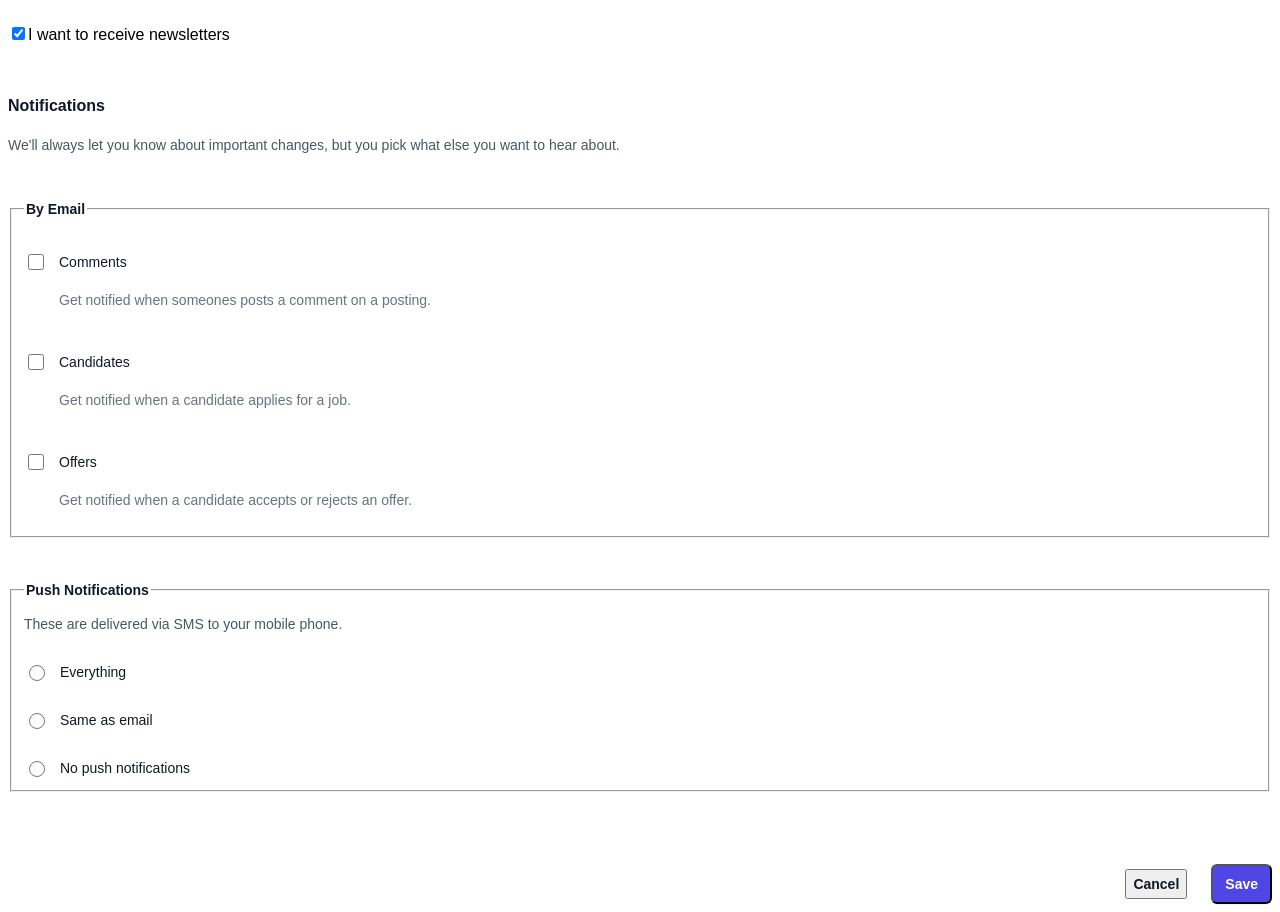
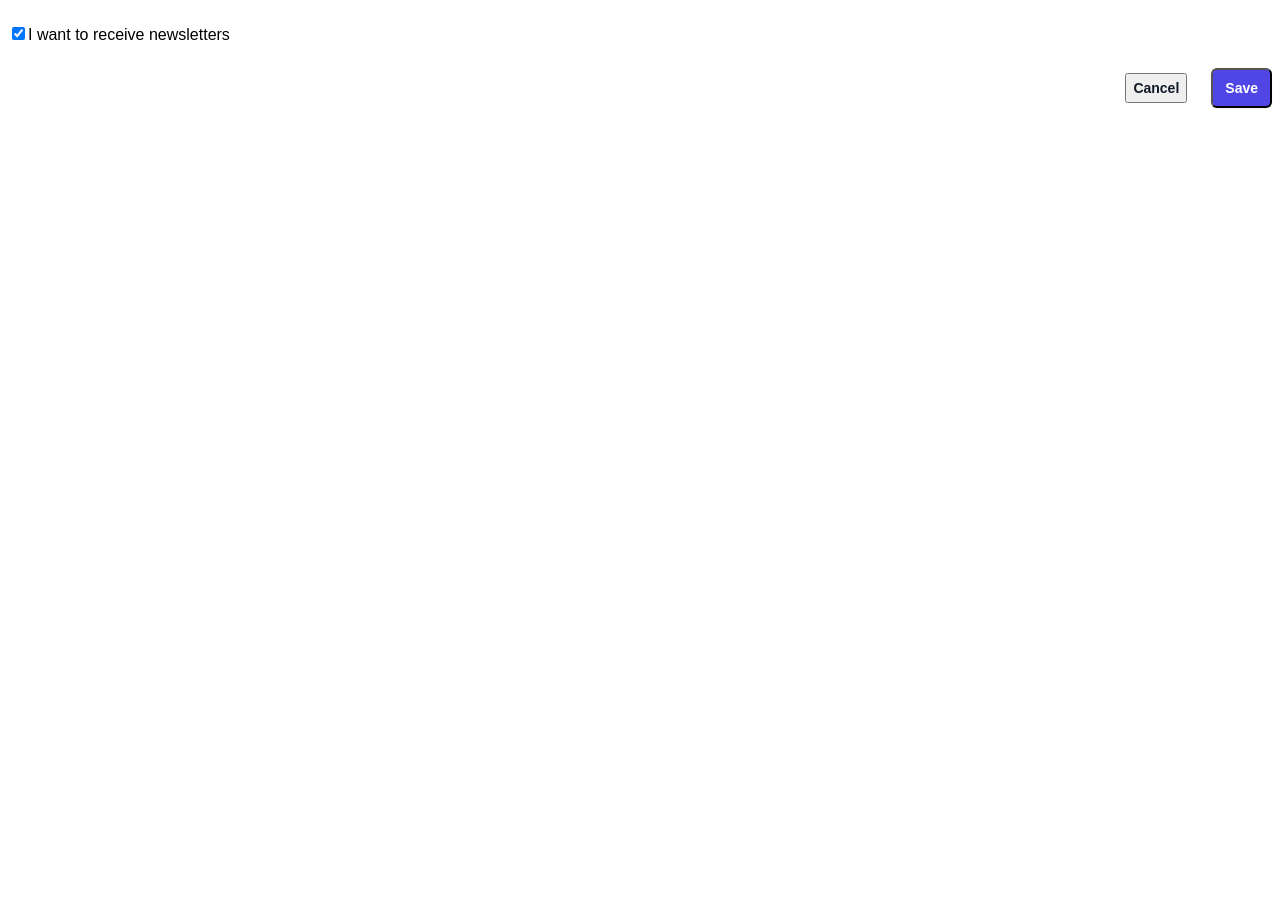
Before and after one commit to Rufus412/Sign-me.up, a Vue app: page / in a window 1280 px wide. Shown: the part 660-1572 px from the top of the page. After the commit the page ends 800 px from the top, so only its background shows below. Built offline with nearby package versions, Linux system fonts and the light colour scheme.

Commit message:
Done with all UI:s only thing remaining is to improve the code

```diff
--- a/src/components/Form.vue
+++ b/src/components/Form.vue
@@ -70,7 +70,7 @@ export default {
           <div class="sm:col-span-3">
             <label for="country" class="block text-sm font-medium leading-6 text-gray-900">Country</label>
             <div class="mt-2">
-              <select id="country" name="country" v-model="info.Country" autocomplete="country-name" class="block w-full rounded-md border py-1.5 text-gray-900 shadow-sm ring-1 ring-inset ring-gray-300 focus:ring-2 focus:ring-inset focus:ring-indigo-600 sm:max-w-xs sm:text-sm sm:leading-6">
+              <select id="country" name="country" v-model="info.country" autocomplete="country-name" class="block w-full rounded-md border py-1.5 text-gray-900 shadow-sm ring-1 ring-inset ring-gray-300 focus:ring-2 focus:ring-inset focus:ring-indigo-600 sm:max-w-xs sm:text-sm sm:leading-6">
                 <option>United States</option>
                 <option>Canada</option>
                 <option>Mexico</option>
@@ -96,7 +96,7 @@ export default {
           <div class="sm:col-span-3">
             <label for="postal-code" class="block text-sm font-medium leading-6 text-gray-900">ZIP / Postal code</label>
             <div class="mt-2">
-              <input type="text" name="postal-code" id="postal-code" autocomplete="postal-code" class="block w-full rounded-md border py-1.5 text-gray-900 shadow-sm ring-1 ring-inset ring-gray-300 placeholder:text-gray-400 focus:ring-2 focus:ring-inset focus:ring-indigo-600 sm:text-sm sm:leading-6" />
+              <input type="text" name="postal-code" id="postal-code" v-model="info.zip" autocomplete="postal-code" class="block w-full rounded-md border py-1.5 text-gray-900 shadow-sm ring-1 ring-inset ring-gray-300 placeholder:text-gray-400 focus:ring-2 focus:ring-inset focus:ring-indigo-600 sm:text-sm sm:leading-6" />
             </div>
           </div>
         </div>
@@ -104,65 +104,6 @@ export default {
 
       <input type="checkbox" v-model="info.newsLetter" class="">
       <label>I want to receive newsletters</label><br>
-
-
-      <div class="border-b border-gray-900/10 pb-12">
-        <h2 class="text-base font-semibold leading-7 text-gray-900">Notifications</h2>
-        <p class="mt-1 text-sm leading-6 text-gray-600">We'll always let you know about important changes, but you pick what else you want to hear about.</p>
-
-        <div class="mt-10 space-y-10">
-          <fieldset>
-            <legend class="text-sm font-semibold leading-6 text-gray-900">By Email</legend>
-            <div class="mt-6 space-y-6">
-              <div class="relative flex gap-x-3">
-                <div class="flex h-6 items-center">
-                  <input id="comments" name="comments" type="checkbox" class="h-4 w-4 rounded border-gray-300 text-indigo-600 focus:ring-indigo-600" />
-                </div>
-                <div class="text-sm leading-6">
-                  <label for="comments" class="font-medium text-gray-900">Comments</label>
-                  <p class="text-gray-500">Get notified when someones posts a comment on a posting.</p>
-                </div>
-              </div>
-              <div class="relative flex gap-x-3">
-                <div class="flex h-6 items-center">
-                  <input id="candidates" name="candidates" type="checkbox" class="h-4 w-4 rounded border-gray-300 text-indigo-600 focus:ring-indigo-600" />
-                </div>
-                <div class="text-sm leading-6">
-                  <label for="candidates" class="font-medium text-gray-900">Candidates</label>
-                  <p class="text-gray-500">Get notified when a candidate applies for a job.</p>
-                </div>
-              </div>
-              <div class="relative flex gap-x-3">
-                <div class="flex h-6 items-center">
-                  <input id="offers" name="offers" type="checkbox" class="h-4 w-4 rounded border-gray-300 text-indigo-600 focus:ring-indigo-600" />
-                </div>
-                <div class="text-sm leading-6">
-                  <label for="offers" class="font-medium text-gray-900">Offers</label>
-                  <p class="text-gray-500">Get notified when a candidate accepts or rejects an offer.</p>
-                </div>
-              </div>
-            </div>
-          </fieldset>
-          <fieldset>
-            <legend class="text-sm font-semibold leading-6 text-gray-900">Push Notifications</legend>
-            <p class="mt-1 text-sm leading-6 text-gray-600">These are delivered via SMS to your mobile phone.</p>
-            <div class="mt-6 space-y-6">
-              <div class="flex items-center gap-x-3">
-                <input id="push-everything" name="push-notifications" type="radio" class="h-4 w-4 border-gray-300 text-indigo-600 focus:ring-indigo-600" />
-                <label for="push-everything" class="block text-sm font-medium leading-6 text-gray-900">Everything</label>
-              </div>
-              <div class="flex items-center gap-x-3">
-                <input id="push-email" name="push-notifications" type="radio" class="h-4 w-4 border-gray-300 text-indigo-600 focus:ring-indigo-600" />
-                <label for="push-email" class="block text-sm font-medium leading-6 text-gray-900">Same as email</label>
-              </div>
-              <div class="flex items-center gap-x-3">
-                <input id="push-nothing" name="push-notifications" type="radio" class="h-4 w-4 border-gray-300 text-indigo-600 focus:ring-indigo-600" />
-                <label for="push-nothing" class="block text-sm font-medium leading-6 text-gray-900">No push notifications</label>
-              </div>
-            </div>
-          </fieldset>
-        </div>
-      </div>
     </div>
 
     <div class="mt-6 flex items-center justify-end gap-x-6">
--- a/src/components/FormCheck.vue
+++ b/src/components/FormCheck.vue
@@ -5,7 +5,6 @@ import { useStore } from '../stores/counter.js';
 <script>
 
 export default {
-
     props: {
         info: {
             required: false
@@ -30,38 +29,51 @@ export default {
 </script>
 
 <template>
-    <div>
-        <body class="bg-white text-center mx-44">
-            <h1 class="mt-10 p-10">Is this correct?</h1>
-            <div class="">
-                <div id="check" v-for="(value, key ) in info" class="text-lg grid gap-1 grid-cols-3 grid-rows-2"> {{ key }}: {{ value }}
-                </div>
-            </div>
-            <button class="button cursor-pointer p-3 mb-10 bg-green-500 border-none" id="submit" type="button" @click="formConfirmed"> Yes!</button>
-            <button class="button cursor-pointer ml-4 p-3 bg-red-500 border-none" id="redo" type="button" @click="redoForm"> No!</button>
-        </body>
+  <div>
+    <div class="px-4 sm:px-0">
+      <h3 class="text-base font-semibold leading-7 text-gray-900">Applicant Information</h3>
+      <p class="mt-1 max-w-2xl text-sm leading-6 text-gray-500">Personal details and application.</p>
     </div>
+    <div class="mt-6 border-t border-gray-100">
+      <dl class="divide-y divide-gray-100">
+        <div class="bg-gray-50 px-4 py-6 sm:grid sm:grid-cols-3 sm:gap-4 sm:px-3">
+          <dt class="text-sm font-medium leading-6 text-gray-900">Full name</dt>
+          <dd class="mt-1 text-sm leading-6 text-gray-700 sm:col-span-2 sm:mt-0">{{ info.firstName}} {{ info.lastName }}</dd>
+        </div>
+        <div class="bg-white px-4 py-6 sm:grid sm:grid-cols-3 sm:gap-4 sm:px-3">
+          <dt class="text-sm font-medium leading-6 text-gray-900">Emial adress</dt>
+          <dd class="mt-1 text-sm leading-6 text-gray-700 sm:col-span-2 sm:mt-0">{{ info.email }}</dd>
+        </div>
+        <div class="bg-gray-50 px-4 py-6 sm:grid sm:grid-cols-3 sm:gap-4 sm:px-3">
+          <dt class="text-sm font-medium leading-6 text-gray-900">Country</dt>
+          <dd class="mt-1 text-sm leading-6 text-gray-700 sm:col-span-2 sm:mt-0">{{ info.country }}</dd>
+        </div>
+        <div class="bg-white px-4 py-6 sm:grid sm:grid-cols-3 sm:gap-4 sm:px-3">
+          <dt class="text-sm font-medium leading-6 text-gray-900">Adress</dt>
+          <dd class="mt-1 text-sm leading-6 text-gray-700 sm:col-span-2 sm:mt-0">{{ info.adress }}</dd>
+        </div>
+        <div class="bg-gray-50 px-4 py-6 sm:grid sm:grid-cols-3 sm:gap-4 sm:px-3">
+          <dt class="text-sm font-medium leading-6 text-gray-900">City</dt>
+          <dd class="mt-1 text-sm leading-6 text-gray-700 sm:col-span-2 sm:mt-0">{{ info.city }}</dd>
+        </div>
+        <div class="bg-white px-4 py-6 sm:grid sm:grid-cols-3 sm:gap-4 sm:px-3">
+          <dt class="text-sm font-medium leading-6 text-gray-900">Zip / Postal code</dt>
+          <dd class="mt-1 text-sm leading-6 text-gray-700 sm:col-span-2 sm:mt-0">{{ info.zip }}</dd>
+        </div>
+      </dl>
+    </div>
+    <div id="buttons">
+        <button type="button" @click="formConfirmed" class="rounded-md bg-indigo-600 px-3.5 py-2.5 text-sm font-semibold text-white shadow-sm hover:bg-indigo-500 focus-visible:outline focus-visible:outline-2 focus-visible:outline-offset-2 focus-visible:outline-indigo-600">Register Me</button>
+        <button type="button" @click="redoForm" class="mt-2 rounded-md bg-white px-3.5 py-2.5 text-sm font-semibold text-gray-900 shadow-sm ring-1 ring-inset ring-gray-300 hover:bg-gray-50">Edit</button>
+    </div>
+  </div>
+
+
 </template>
 
-<style scoped>/*
-#submit {
-    background-color: greenyellow;
-    scale: 150%;
-    margin-top: 10%;
-}
-#redo {
-    background-color: red;
-    margin-left: 20px;
-    scale: 150%;
-}
-.button:hover
-    cursor: pointer;
-}
-*/
-#div {
-  width: 300px;
-  border: 15px solid green;
-  padding: 50px;
-  margin: 20px;
+<style scoped>
+#buttons {
+    display: flex;
+    flex-direction: column;
 }
 </style>
```
